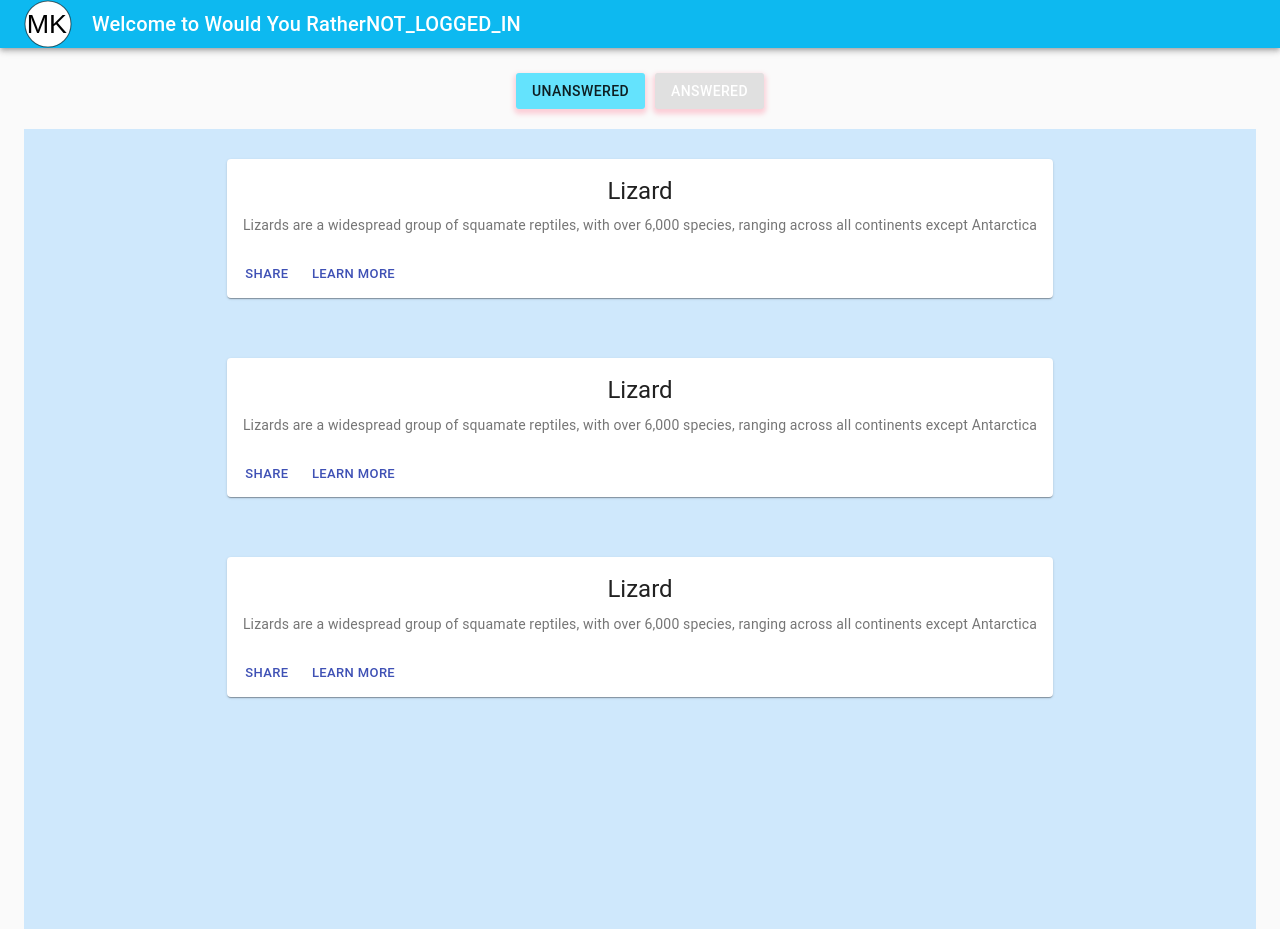
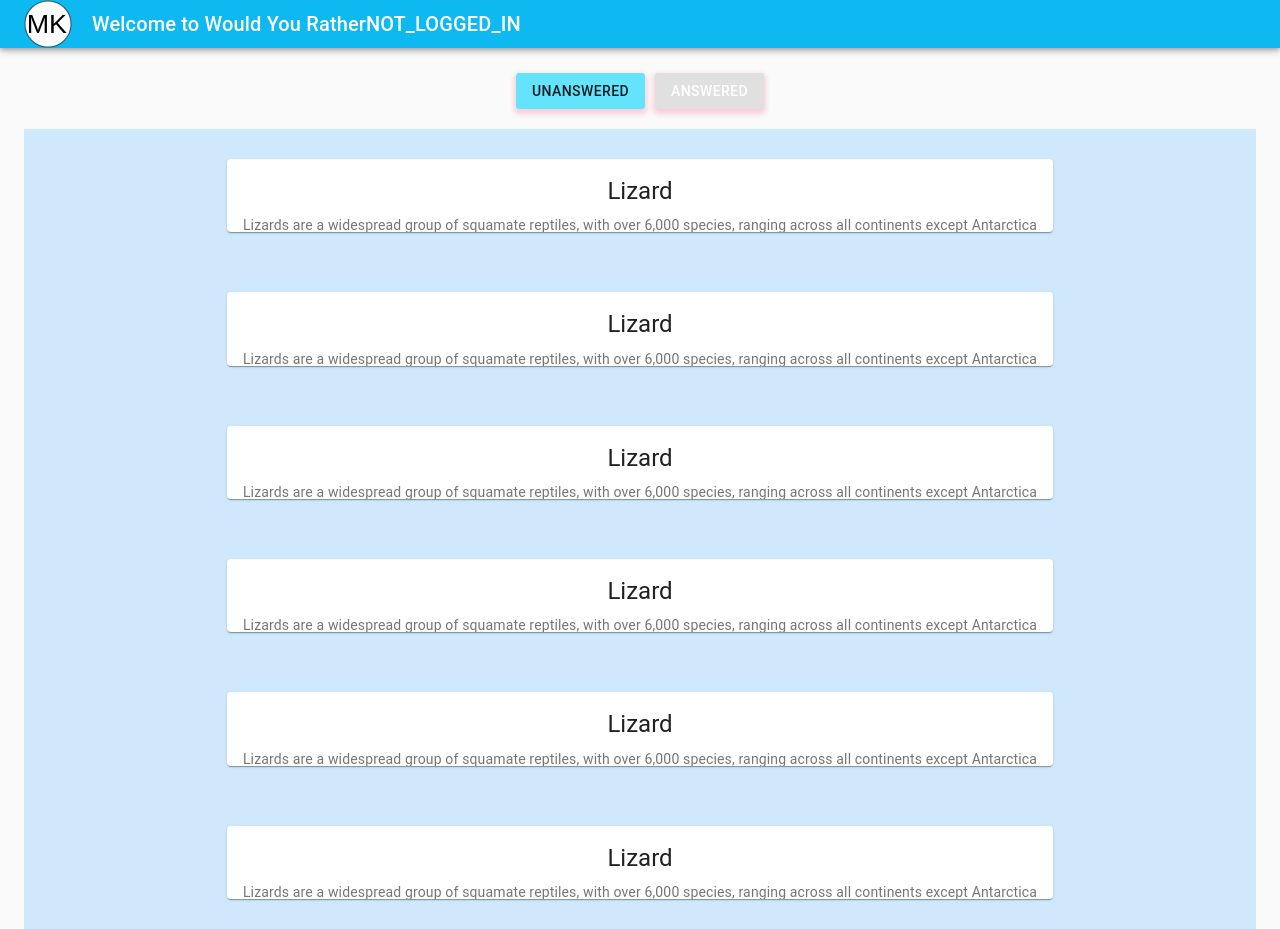
Before and after one commit to MKortmann/wouldyourather, a React (Create React App) app: page /logged in a window 1280 px wide. Built offline with nearby package versions, Linux system fonts and the light colour scheme; grey boxes are pictures that could not be loaded.

Commit message:
add: load answered and unanswered questions

```diff
--- a/src/containers/Logged.js
+++ b/src/containers/Logged.js
@@ -4,46 +4,68 @@ import Questions from "./Questions";
 import Button from "../components/Button";
 import { _getUsers, _getQuestions, _saveQuestion, _saveQuestionAnswer } from "../_DATA";
 
-
 const Logged = (props) => {
 
-  const [unanswered, setUnanswered] = useState([]);
-  const [answeredIds, setAnsweredIds] = useState([]);
+  const [ answeredQuestionsShowFlag, setAnsweredQuestionsShowFlag ] = useState(false);
+
+  const [answeredQuestions, setAnsweredQuestions] = useState([]);
+  const [unansweredQuestions, setUnansweredQuestions] = useState([]);
+
+  const [questions, setQuestions] = useState(null);
+  const [users, setUsers] = useState(null);
 
 
   // here I want to load the questions and users
   useEffect( () => {
+    const questionsAnsweredTemp = [];
+    const questionsUnAnsweredTemp = [];
+
     _getUsers()
       .then(res => {
-
-        // to avoid errors if the user is not authenticated... We must remove this later on!
-        if(localStorage.getItem("authUser")) {
-          console.log(res[JSON.parse(localStorage.getItem("authUser"))].questions)
-          setAnsweredIds(res[JSON.parse(localStorage.getItem("authUser"))].questions)
-        }
-
+        setUsers(res);
       })
 
     _getQuestions()
       .then(res => {
-        answeredIds.forEach( item => {
-          console.log(res[item]);
+        setQuestions(res);
+        const arrayQuestions = Object.values(res);
+        arrayQuestions.forEach( (item, index) => {
+          // check if the author of this questions is the logged authors
+          if ( arrayQuestions[index].author ===  JSON.parse(localStorage.getItem("authUser")) ) {
+            questionsAnsweredTemp.push(item);
+          } else {
+            questionsUnAnsweredTemp.push(item);
+          }
         })
-      })
 
-  })
+        setAnsweredQuestions(questionsAnsweredTemp);
+        setUnansweredQuestions(questionsUnAnsweredTemp);
+        console.log(`Questions Answered: ${questionsAnsweredTemp}`);
+        console.log(`Questions Unanswered: ${questionsUnAnsweredTemp}`);
 
+      });
 
+  }, [])
+
+  const handleClickShowFlag = () => {
+    setAnsweredQuestionsShowFlag(false);
+    alert("handleClickShowFlag")
+  }
+  const handleClickNotShowFlag = () => {
+    setAnsweredQuestionsShowFlag(true);
+    alert("clicked")
+  }
 
   return (
     <div>
       <br />
-      <Button label={"unanswered"} bgColor={"rgba(0,212,255,0.6)"}/>
-      <Button label={"answered"}  color={"white"}/>
-      <Questions />
+      <Button clicked={handleClickShowFlag} label={"unanswered"} bgColor={"rgba(0,212,255,0.6)"}/>
+      <Button clicked={handleClickNotShowFlag} label={"answered"}  color={"white"}/>
+      <Questions answeredQuestions={answeredQuestions}
+        answeredQuestionsShowFlag={answeredQuestionsShowFlag}
+        unansweredQuestions={unansweredQuestions}/>
     </div>
   )
 }
 
-
 export default withRouter(Logged);
--- a/src/containers/Questions.js
+++ b/src/containers/Questions.js
@@ -1,4 +1,4 @@
-import React, { useEffect } from 'react';
+import React, { useState, useEffect } from 'react';
 import { makeStyles } from '@material-ui/core/styles';
 import Card from '@material-ui/core/Card';
 import CardActionArea from '@material-ui/core/CardActionArea';
@@ -19,22 +19,43 @@ const useStyles = makeStyles({
   }
 });
 
+export default function Questions(props) {
 
 
 
-export default function Questions() {
+  useEffect( () => {
+
+    console.log(`[Questions]: ${props.answeredQuestions}`);
+    console.log(`[Not Answered Questions]: ${props.unansweredQuestions}`);
+
+  }, [])
+
+
+  let componentQuestions = null;
+  if (props.answeredQuestionsShowFlag === true) {
+    componentQuestions = (
+        props.answeredQuestions.map((item, index) => {
+          return(<Question />)
+        })
+    )
+  } else {
+    componentQuestions = (
+        props.unansweredQuestions.map((item, index) => {
+          return(<Question />)
+        })
+    )
+  }
+
   const classes = useStyles();
 
   return (
     <React.Fragment>
       <CssBaseline />
       <Container >
+      <div className={classes.root} component="div" style={{ backgroundColor: '#cfe8fc', height: '100vh'}}>
+      {componentQuestions}
 
-        <div className={classes.root} component="div" style={{ backgroundColor: '#cfe8fc', height: '100vh'}}>
-          <Question />
-          <Question />
-          <Question />
-        </div>
+      </div>
       </Container>
     </React.Fragment>
   );
```
